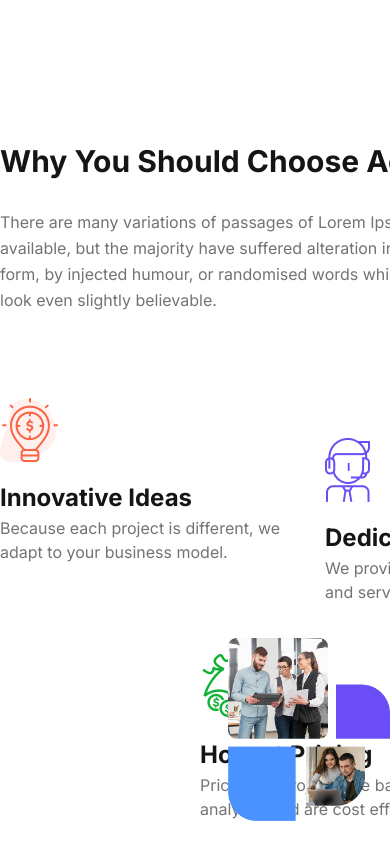
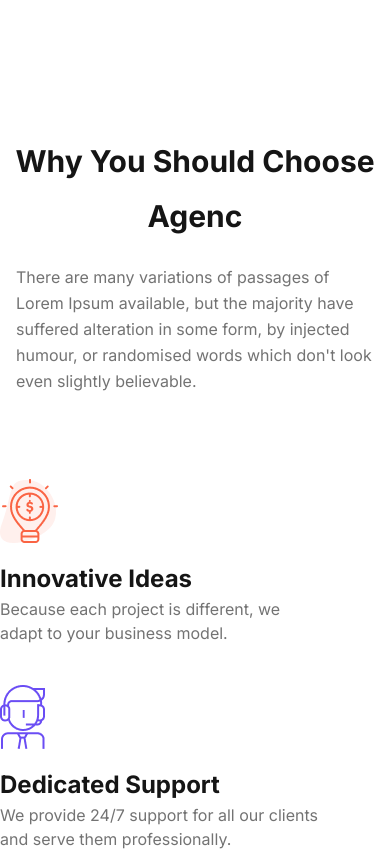
Before and after one commit to mdalifhasanredoy/agenc_react, a React (Vite) app: page / in a window 390 px wide. Shown: the part 8140-8991 px from the top of the page. Built offline with nearby package versions, Linux system fonts and the light colour scheme.

Commit message:
add responsive

```diff
--- a/src/layouts/Agency.jsx
+++ b/src/layouts/Agency.jsx
@@ -16,22 +16,22 @@ const Agency = () => {
     return (
         <section className='pb-[150px] pt-[150px]'>
             <Container>
-                <Flex className="items-end">
-                    <div className='w-7/12'>
-                        <Heading className="w-[508px] leading-[55px]" text="Why You Should Choose Agenc" />
+                <Flex className="items-end !block md:!flex ">
+                    <div className='md:w-7/12'>
+                        <Heading className="md:w-[508px] leading-[55px] text-center md:text-left" text="Why You Should Choose Agenc" />
 
-                        <SubHeading className="w-[480px] pt-5 pb-[85px] leading-[26px]" text="There are many variations of passages of Lorem Ipsum available, but the majority have suffered alteration in some form, by injected humour, or randomised words which don't look even slightly believable." />
+                        <SubHeading className="px-4 md:px-0 md:w-[480px] pt-5 pb-[85px] leading-[26px]" text="There are many variations of passages of Lorem Ipsum available, but the majority have suffered alteration in some form, by injected humour, or randomised words which don't look even slightly believable." />
 
-                        <Flex>
+                        <Flex className="!block md:!flex">
                             <AgencyCard image={agencyone} title="Innovative Ideas" text="Because each project is different, we adapt to your business model." />
                             <AgencyCard className="mt-10" image={agencytwo} title="Dedicated Support" text="We provide 24/7 support for all our clients and serve them professionally." />
                         </Flex>
-                        <div className='ml-[200px] mt-[50px]'>
+                        <div className='md:ml-[200px] mt-[50px]'>
                             <AgencyCard image={agencythree} title="Honest Pricing" text="Pricing on projects are based on various analyzes and are cost effective." />
                         </div>
                     </div>
-                    <div className='w-5/12 '>
-                        <Image src={agencyimg} />
+                    <div className='md:w-5/12 '>
+                        <Image className="w-3/4 mx-auto pt-10 md:pt-0 md:w-full" src={agencyimg} />
                     </div>
                 </Flex>
 
--- a/src/layouts/Contact.jsx
+++ b/src/layouts/Contact.jsx
@@ -10,17 +10,17 @@ const Contact = () => {
     return (
         <section className='bg-[#F3F3F3] py-150'>
             <Container>
-                <Flex className="items-center">
-                    <div className='w-1/2'>
-                        <Heading className="w-[450px] pb-5 leading-[55px]" text="We Do design, Code & Development" />
-                        <SubHeading className="w-[514px] leading-[26px]" text="I had a good experience while using this app, what fascinated me was the live tracking feature There are many variations of passages of Lorem Ipsum available, but the majority." />
+                <Flex className="items-center !block md:!flex">
+                    <div className='md:w-1/2 px-5 md:px-0'>
+                        <Heading className="md:w-[450px] pb-5 leading-[55px] text-center md:text-left" text="We Do design, Code & Development" />
+                        <SubHeading className="md:w-[514px] leading-[26px]" text="I had a good experience while using this app, what fascinated me was the live tracking feature There are many variations of passages of Lorem Ipsum available, but the majority." />
 
-                        <SubHeading className="w-[514px] leading-[26px] pt-2.5 " text="There are many variations of passages of Lorem Ipsum available, but themajority  have suffered alteration in some form." />
+                        <SubHeading className="md:w-[514px] leading-[26px] pt-2.5 " text="There are many variations of passages of Lorem Ipsum available, but themajority  have suffered alteration in some form." />
 
                     </div>
-                    <div className='w-1/2'>
-                    <div className='w-[536px] py-[61px] px-[43px] bg-white rounded-[20px]'>
-                        <h4 className=' text-[30px] text-third font-bold font-inter text-center mb-[30px] '>Get a free quote now</h4>
+                    <div className='md:w-1/2'>
+                    <div className='mx-3 md:mx-0 md:w-[536px] py-[61px] px-[43px] bg-white rounded-[20px] mt-[40px] md:mt-0'>
+                        <h4 className='text-[25px] md:text-[30px] text-third font-bold font-inter text-center mb-[30px] '>Get a free quote now</h4>
                       <ContactInput text='Name' place='Enter your name'/>
                       <ContactInput text='Email' place='Enter your email'/>
                       <ContactInput text='Phone' place='Enter your phone number'/>
--- a/src/layouts/Footer.jsx
+++ b/src/layouts/Footer.jsx
@@ -10,12 +10,12 @@ const Footer = () => {
     return (
         <footer className='pt-150'>
             <Container>
-                <Flex>
-                    <div className='w-4/12'>
+                <Flex className="!block md:!flex px-4 md:px-0">
+                    <div className='md:w-4/12'>
                         <Image src={logo} />
                         <SubHeading className="w-[356px] pt-[30px]" text="I had a good experience while using this app, what fascinated me was the live tracking feature There are many variations of passages of Lorem Ipsum available, but the majority." />
                     </div>
-                    <div className='w-2/12'>
+                    <div className='md:w-2/12 pt-10 md:pt-0'>
                         <strong className='text-xl text-third font-inter font-semibold'>About</strong>
                         <ul className='flex flex-col gap-y-5 mt-10'>
                             <FooterListitem text="About Us" />
@@ -25,7 +25,7 @@ const Footer = () => {
 
                         </ul>
                     </div>
-                    <div className='w-2/12'>
+                    <div className='md:w-2/12 pt-10 md:pt-0'>
                         <strong className='text-xl text-third font-inter font-semibold'>Company</strong>
                         <ul className='flex flex-col gap-y-5 mt-10'>
                             <FooterListitem text="Our Team" />
@@ -35,7 +35,7 @@ const Footer = () => {
 
                         </ul>
                     </div>
-                    <div className='w-2/12'>
+                    <div className='md:w-2/12 pt-10 md:pt-0'>
                         <strong className='text-xl text-third font-inter font-semibold'>Support</strong>
                         <ul className='flex flex-col gap-y-5 mt-10'>
                             <FooterListitem text="About" />
@@ -46,7 +46,7 @@ const Footer = () => {
 
                         </ul>
                     </div>
-                    <div className='w-2/12'>
+                    <div className='md:w-2/12 pt-10 md:pt-0'>
                         <strong className='text-xl text-third font-inter font-semibold'>Get in touch</strong>
                         <ul className='flex flex-col gap-y-5 mt-10'>
                             <FooterListitem text="info@gmail.com" />
```
